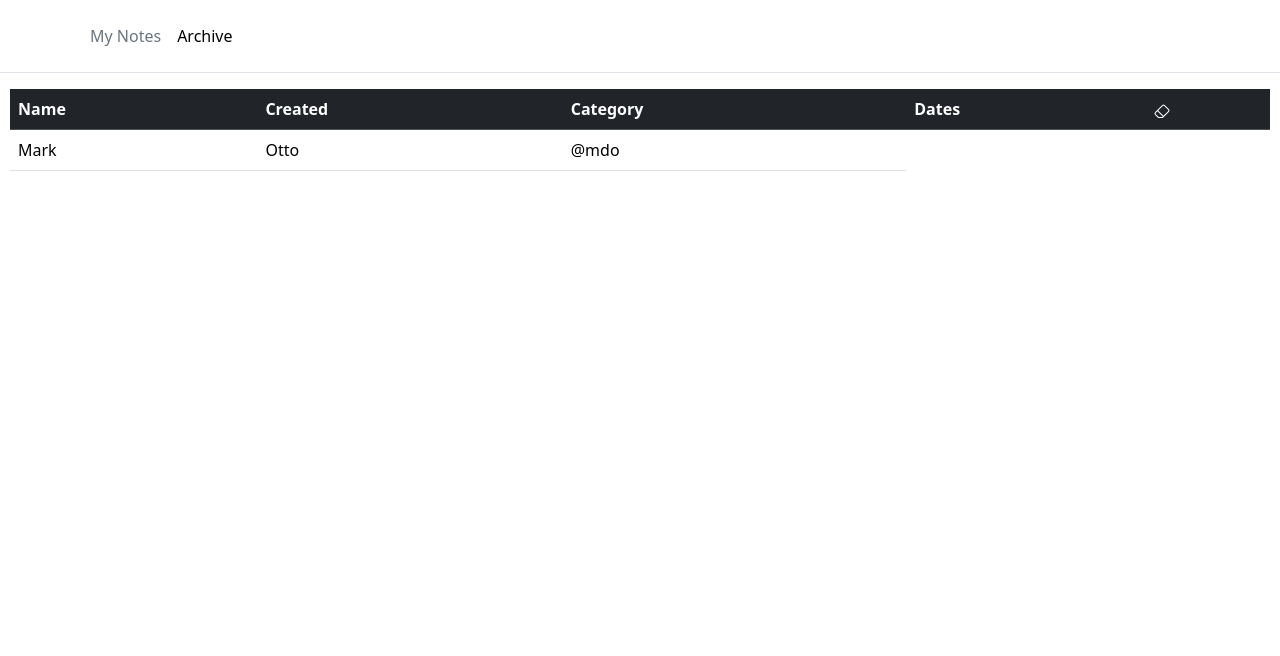
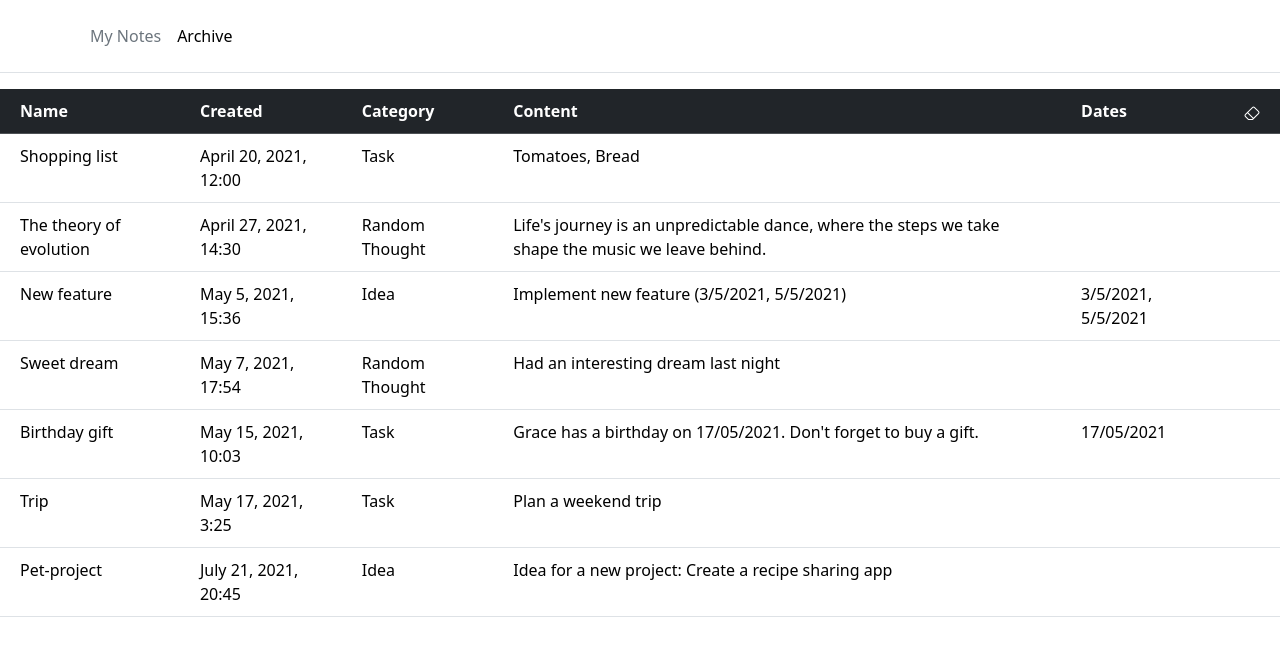
Before and after one commit to gracethomp/notes-app, a plain HTML site: page index.html in a window 1280 px wide. Drawn offline with nearby package versions, Linux system fonts and the light colour scheme.

Commit message:
mockup data created

```diff
--- a/index.html
+++ b/index.html
@@ -8,7 +8,6 @@
     <link href="https://cdn.jsdelivr.net/npm/bootstrap@5.3.1/dist/css/bootstrap.min.css" rel="stylesheet"
         integrity="sha384-4bw+/aepP/YC94hEpVNVgiZdgIC5+VKNBQNGCHeKRQN+PtmoHDEXuppvnDJzQIu9" crossorigin="anonymous">
     <link rel="stylesheet" href="style.css">
-    <script src="path/to/my/script.js"></script>
 </head>
 
 <body>
@@ -31,22 +30,22 @@
                     <th scope="col">Name</th>
                     <th scope="col">Created</th>
                     <th scope="col">Category</th>
+                    <th scope="col">Content</th>
                     <th scope="col">Dates</th>
-                    <th><svg xmlns="http://www.w3.org/2000/svg" width="16" height="16" fill="currentColor" class="bi bi-eraser" viewBox="0 0 16 16">
-                        <path d="M8.086 2.207a2 2 0 0 1 2.828 0l3.879 3.879a2 2 0 0 1 0 2.828l-5.5 5.5A2 2 0 0 1 7.879 15H5.12a2 2 0 0 1-1.414-.586l-2.5-2.5a2 2 0 0 1 0-2.828l6.879-6.879zm2.121.707a1 1 0 0 0-1.414 0L4.16 7.547l5.293 5.293 4.633-4.633a1 1 0 0 0 0-1.414l-3.879-3.879zM8.746 13.547 3.453 8.254 1.914 9.793a1 1 0 0 0 0 1.414l2.5 2.5a1 1 0 0 0 .707.293H7.88a1 1 0 0 0 .707-.293l.16-.16z"/>
-                      </svg></th>
+                    <th>
+                        <svg xmlns="http://www.w3.org/2000/svg" width="16" height="16" fill="currentColor" class="bi bi-eraser" viewBox="0 0 16 16">
+                            <path d="M8.086 2.207a2 2 0 0 1 2.828 0l3.879 3.879a2 2 0 0 1 0 2.828l-5.5 5.5A2 2 0 0 1 7.879 15H5.12a2 2 0 0 1-1.414-.586l-2.5-2.5a2 2 0 0 1 0-2.828l6.879-6.879zm2.121.707a1 1 0 0 0-1.414 0L4.16 7.547l5.293 5.293 4.633-4.633a1 1 0 0 0 0-1.414l-3.879-3.879zM8.746 13.547 3.453 8.254 1.914 9.793a1 1 0 0 0 0 1.414l2.5 2.5a1 1 0 0 0 .707.293H7.88a1 1 0 0 0 .707-.293l.16-.16z" />
+                        </svg>
+                    </th>
                 </tr>
             </thead>
-            <tbody>
-                <tr>
-                    <td>Mark</td>
-                    <td>Otto</td>
-                    <td>@mdo</td>
-                </tr>
+            <tbody id="notes">
+
             </tbody>
         </table>
     </div>
     <div class="table-section"></div>
+    <script src="./js/script.js"></script>
 </body>
 
 </html>
--- a/js/script.js
+++ b/js/script.js
@@ -0,0 +1,74 @@
+const categories = ["Task", "Random Thought", "Idea"];
+
+let notesData = [
+  {
+    name: "Shopping list",
+    timeOfCreation: "April 20, 2021, 12:00",
+    noteCategory: "Task",
+    noteContent: "Tomatoes, Bread",
+    datesMentioned: [],
+  },
+  {
+    name: "The theory of evolution",
+    timeOfCreation: "April 27, 2021, 14:30",
+    noteCategory: "Random Thought",
+    noteContent: "Life's journey is an unpredictable dance, where the steps we take shape the music we leave behind.",
+    datesMentioned: [],
+  },
+  {
+    name: "New feature",
+    timeOfCreation: "May 5, 2021, 15:36",
+    noteCategory: "Idea",
+    noteContent: "Implement new feature (3/5/2021, 5/5/2021)",
+    datesMentioned: ["3/5/2021", "5/5/2021"],
+  },
+  {
+    name: "Sweet dream",
+    timeOfCreation: "May 7, 2021, 17:54",
+    noteCategory: "Random Thought",
+    noteContent: "Had an interesting dream last night",
+    datesMentioned: [],
+  },
+  {
+    name: "Birthday gift",
+    timeOfCreation: "May 15, 2021, 10:03",
+    noteCategory: "Task",
+    noteContent: "Grace has a birthday on 17/05/2021. Don't forget to buy a gift.",
+    datesMentioned: ["17/05/2021"],
+  },
+  {
+    name: "Trip",
+    timeOfCreation: "May 17, 2021, 3:25",
+    noteCategory: "Task",
+    noteContent: "Plan a weekend trip",
+    datesMentioned: [],
+  },
+  {
+    name: "Pet-project",
+    timeOfCreation: "July 21, 2021, 20:45",
+    noteCategory: "Idea",
+    noteContent: "Idea for a new project: Create a recipe sharing app",
+    datesMentioned: [],
+  },
+];
+
+function updateNotesTable() {
+  const tableBody = document.querySelector("tbody#notes");
+  console.log(tableBody);
+  notesData.forEach((note, index) => {
+    if (!note.archived) {
+      const row = document.createElement("tr");
+      row.innerHTML = `
+                <td>${note.name}</td>
+                <td>${note.timeOfCreation}</td>
+                <td>${note.noteCategory}</td>
+                <td>${note.noteContent}</td>
+                <td>${note.datesMentioned.join(", ")}</td>
+                <td></td>
+            `;
+      tableBody.appendChild(row);
+    }
+  });
+}
+
+updateNotesTable();
--- a/style.css
+++ b/style.css
@@ -1,3 +1,3 @@
-.table-section {
-    margin: 0 10px;
+th, td {
+    padding: 10px 20px !important;
 }
```
